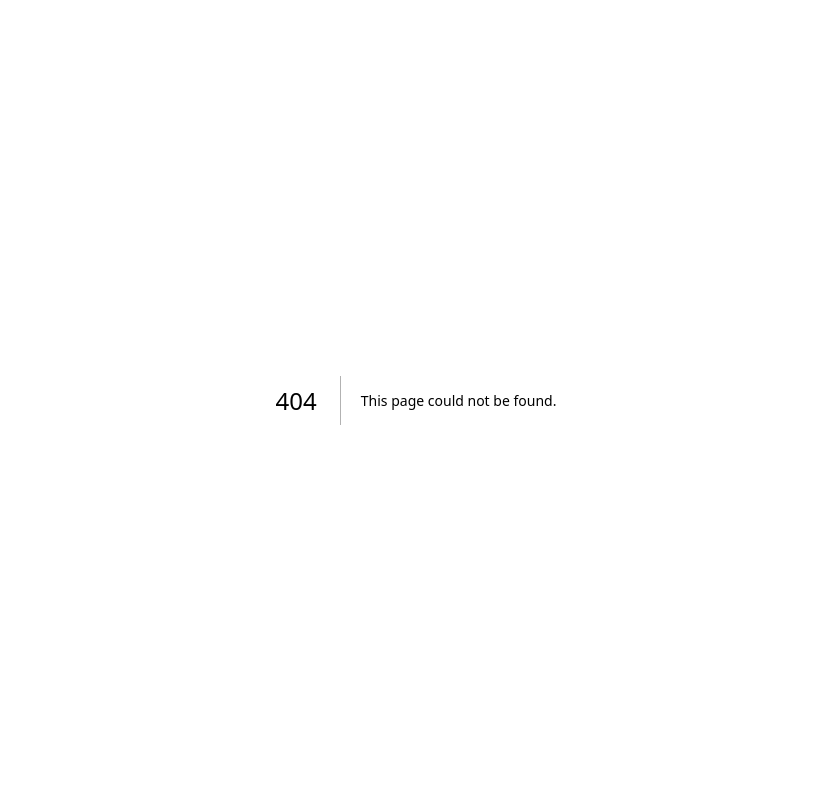
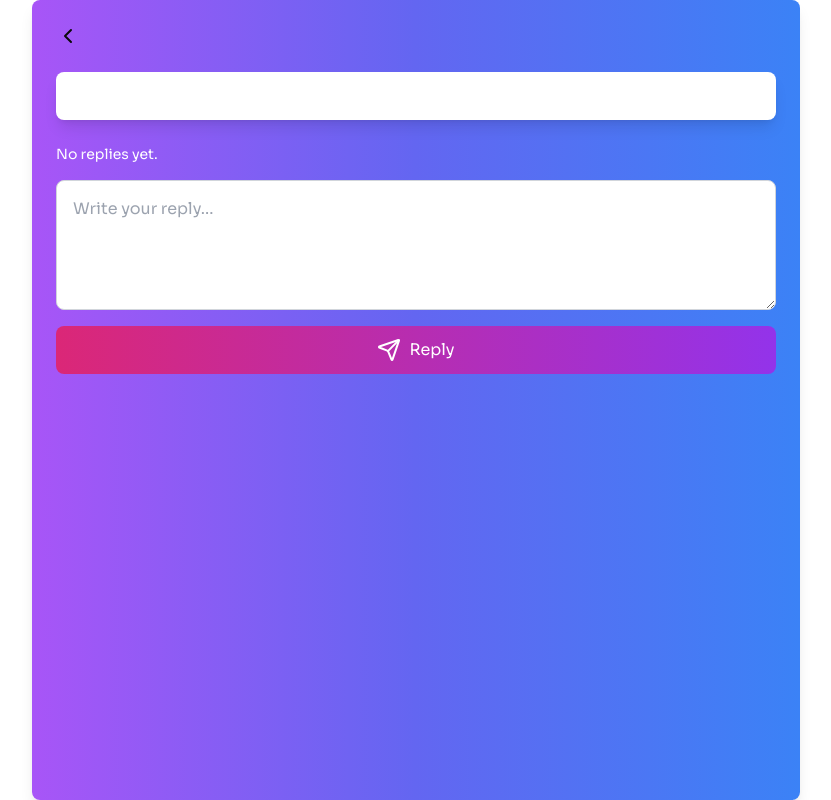
Before and after one commit to SagarKarmoker/send-any-message, a Next.js app: page /dashboard/1 in a window 1280 px wide. Before the commit this address had no page. Shown: the whole page, without its empty margins (224-1055 px from the left). Built offline with nearby package versions, Linux system fonts and the light colour scheme; no server answers; the database is empty; sample sign-in values are in the browser's storage.

Commit message:
feature: replay feature added

```diff
--- /dev/null
+++ b/app/(auth)/dashboard/[id]/page.tsx
@@ -0,0 +1,96 @@
+"use client"
+import React, { useEffect, useState } from 'react';
+import { Send } from 'lucide-react';
+import { useParams, useRouter } from 'next/navigation';
+import api from '@/app/utils/Axios';
+import { ChevronLeft } from 'lucide-react';
+
+export default function Message() {
+    const { id } = useParams();
+    const [message, setMessage] = useState('');
+    const [replyText, setReplyText] = useState('');
+    const [replies, setReplies] = useState('');
+    const [loading, setLoading] = useState(true);
+    const router = useRouter()
+
+    // Fetch message data
+    useEffect(() => {
+        const fetchMessage = async () => {
+            try {
+                const response = await api.get(`/message/${id}`);
+                if (response.status === 200) {
+                    console.log(response.data)
+                    setMessage(response.data.message.msg);
+                    setReplies(response.data.message.replay);
+                    setLoading(false);
+                }
+            } catch (error) {
+                console.error('Error fetching message:', error);
+                setLoading(false);
+            }
+        };
+
+        fetchMessage();
+    }, [id]);
+
+    const handleReplySubmit = async () => {
+        if (!replyText.trim()) return;
+
+        try {
+            const response = await api.put(`/message/${id}`, { text: replyText });
+            if (response.status === 200) {
+                setReplies(replyText);
+                setReplyText('');
+            }
+        } catch (error) {
+            console.error('Error submitting reply:', error);
+        }
+    };
+
+    return (
+        <div className="max-w-3xl mx-auto p-6 space-y-6 bg-gradient-to-r from-purple-500 via-indigo-500 to-blue-500 rounded-lg shadow-lg h-screen">
+            {loading ? (
+                <div className="text-center text-white">Loading...</div>
+            ) : (
+                <>
+                    <ChevronLeft onClick={() => router.back()} />
+                    {/* Display message */}
+                    <div className="bg-white p-6 rounded-lg shadow-lg mb-6">
+                        <div className="text-xl font-semibold text-gray-900">{message}</div>
+                    </div>
+
+                    {/* Display replies */}
+                    <div className="space-y-4 mt-6">
+                        {replies ? (<div className="bg-white p-4 rounded-lg shadow-lg">
+                            <div className="text-sm text-gray-700">{replies}</div>
+                        </div>
+                        ) : (
+                            <>
+                                <div className="text-sm text-white">No replies yet.</div>
+                                <div className="mt-6 flex flex-col space-y-4">
+                                    <textarea
+                                        value={replyText}
+                                        onChange={(e) => setReplyText(e.target.value)}
+                                        placeholder="Write your reply..."
+                                        className="p-4 border border-gray-300 rounded-lg focus:outline-none focus:ring-2 focus:ring-purple-500 text-gray-900"
+                                        rows={4}
+                                    ></textarea>
+
+                                    {/* Reply Button */}
+                                    <button
+                                        onClick={handleReplySubmit}
+                                        className="flex items-center justify-center bg-gradient-to-r from-pink-600 to-purple-600 text-white p-3 rounded-lg hover:from-pink-500 hover:to-purple-500 transition-all duration-300"
+                                    >
+                                        <Send className="mr-2" />
+                                        Reply
+                                    </button>
+                                </div>
+                            </>
+
+                        )}
+                    </div>
+                </>
+            )}
+        </div>
+    );
+}
--- a/app/(auth)/dashboard/page.tsx
+++ b/app/(auth)/dashboard/page.tsx
@@ -2,7 +2,7 @@
 import { useSession } from 'next-auth/react';
 import { redirect } from 'next/navigation';
 import React from 'react';
-import Messages from './messages/page';
+import Messages from '../../pages/Messages';
 import { Tabs, TabsContent, TabsList, TabsTrigger } from "@/components/ui/tabs";
 import Account from '@/app/pages/Account';
 
--- /dev/null
+++ b/app/api/v1/message/[id]/route.ts
@@ -0,0 +1,80 @@
+import { auth } from "@/auth";
+import { prisma } from "@/prisma";
+import { NextRequest, NextResponse } from "next/server";
+
+export async function GET(req: NextRequest) {
+    const session = await auth();
+
+    if (!session) {
+        return NextResponse.json({
+            message: "Internal error"
+        }, {
+            status: 500
+        })
+    }
+
+    try {
+        const { pathname } = req.nextUrl;
+        const id = pathname.split('/').pop();
+
+        const message = await prisma.message.findUnique({
+            where: {
+                id: id,
+                userId: session.user?.id
+            }
+        })
+
+        return NextResponse.json({
+            message
+        }, {
+            status: 200
+        })
+    } catch (error) {
+        return NextResponse.json({
+            message: "Internal error"
+        }, {
+            status: 500
+        })
+    }
+}
+
+export async function PUT(req: NextRequest) {
+    const session = await auth();
+
+    if (!session) {
+        return NextResponse.json({
+            message: "Internal error"
+        }, {
+            status: 500
+        })
+    }
+
+    try {
+        const { pathname } = req.nextUrl;
+        const id = pathname.split('/').pop();
+
+        const { text } = await req.json();
+
+        const message = await prisma.message.update({
+            where: {
+                id: id,
+                userId: session.user?.id
+            },
+            data: {
+                replay: text
+            }
+        })
+
+        return NextResponse.json({
+            message
+        }, {
+            status: 200
+        })
+    } catch (error) {
+        return NextResponse.json({
+            message: "Internal error"
+        }, {
+            status: 500
+        })
+    }
+}
--- a/app/(auth)/dashboard/messages/page.tsx
+++ b/app/pages/Messages.tsx
@@ -1,6 +1,9 @@
 "use client"
 import api from '@/app/utils/Axios'
 import React, { useEffect, useState } from 'react'
+import { MessageCircleMore } from 'lucide-react';
+import Link from 'next/link';
+
 
 interface Message {
     id: string
@@ -47,12 +50,13 @@ export default function Messages() {
             <h1 className="text-3xl font-semibold text-center text-gray-800 mb-6">Messages</h1>
             <div className="space-y-4">
                 {messages.map((message) => (
-                    <div
+                    <Link
+                        href={`dashboard/${message.id}`}
                         key={message.id}
                         className="flex items-start space-x-4 bg-gray-100 p-4 rounded-lg shadow-md"
                     >
-                        <p>{message.msg}</p>
-                    </div>
+                        <div className='flex gap-4 justify-center items-center'><MessageCircleMore /> {message.msg}</div>
+                    </Link>
                 ))}
             </div>
         </div>
```
